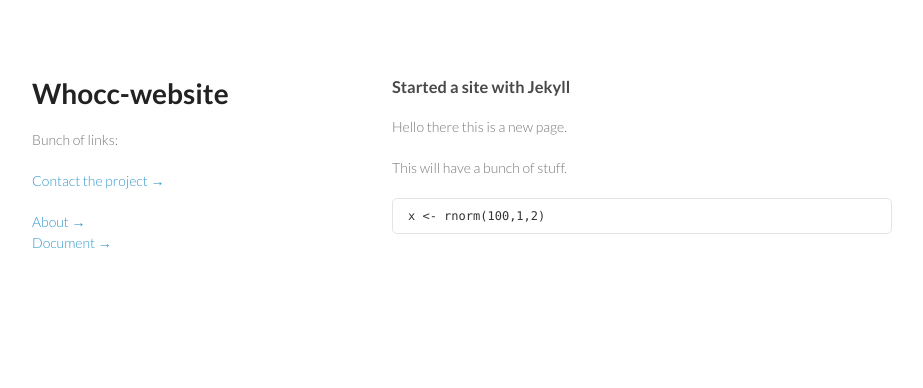
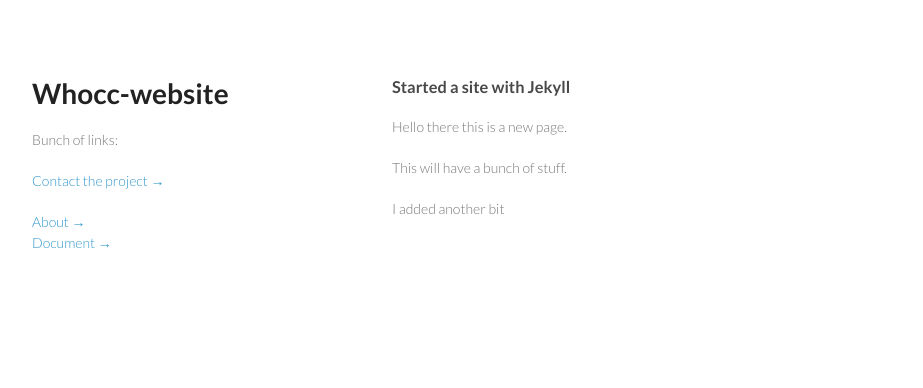
Before and after one commit to ivanhanigan/whocc-cchia-draft-website, a Jekyll site: the page built from about.md, in a window 1280 px wide. Shown: the top 388 px of the page, without its empty margins (178-1101 px from the left). Built offline with Jekyll 4.4.1, drawn with Linux system fonts in a browser that asks for light colours.

Commit message:
Update about.md

```diff
--- a/about.md
+++ b/about.md
@@ -8,4 +8,4 @@
 
 This will have a bunch of stuff.
 
-    x <- rnorm(100,1,2)
+I added another bit
```
